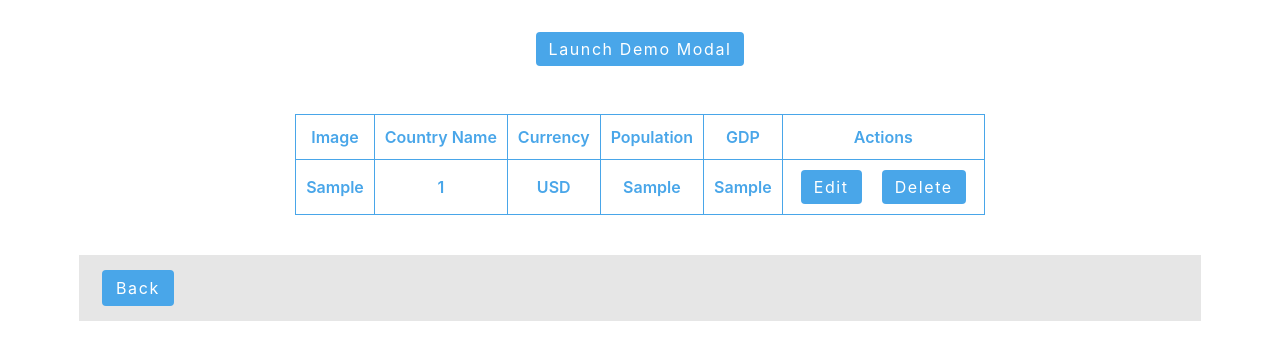
After one commit to kanakabhashitha/cloud-workshop-2, a Flask app: page /country-table in a window 1280 px wide. The commit adds this page. Shown: the top 360 px of the page. Run offline with Flask 2, Linux system fonts and the light colour scheme; tables that the repository leaves empty or names only in its code hold one stand-in row (values such as "Sample post"); some libraries are stand-ins or nearby versions.

Commit message:
create insert

```diff
--- /dev/null
+++ b/main.py
@@ -0,0 +1,182 @@
+from ast import Not
+import sys
+import os
+import io
+
+from flask import Flask, flash, redirect, request, render_template
+from numpy import not_equal
+import pymysql
+# import mysql.connector
+# from mysql.connector.constants import ClientFlag
+# import pandas as pd
+
+db_user = os.environ.get('CLOUD_SQL_USERNAME')
+db_password = os.environ.get('CLOUD_SQL_PASSWORD')
+db_name = os.environ.get('CLOUD_SQL_DATABASE_NAME')
+db_connection_name = os.environ.get('CLOUD_SQL_CONNECTION_NAME')
+
+config = {
+    'user': 'kanaka',
+    'password': '11225',
+    'database': 'work_shop_db',
+    'host': '35.226.133.70',
+    'ssl_ca': 'ssl/server-ca.pem',
+    'ssl_cert': 'ssl/client-cert.pem',
+    'ssl_key': 'ssl/client-key.pem'
+}
+
+
+app = Flask(__name__, template_folder='template')
+
+
+@app.route('/', methods=['GET', 'POST'])
+def index():
+    if request.method == 'POST':
+        print("Data Received")
+    return render_template('index.html')
+
+
+@app.route('/single-row-insert', methods=['GET', 'POST'])
+def singleRowInsert():
+
+    connection = pymysql.connect(**config)
+    cur = connection.cursor()
+
+    if request.method == 'GET':
+        with connection:
+            with cur as cursor:
+
+                cursor.execute("select * from test_country_table")
+                result = cursor.fetchall()
+
+            cur.close()
+
+        return render_template('single-row-insert.html', result=result)
+
+    if request.method == 'POST':
+
+        with connection:
+
+            sqlStatement = ("CREATE DATABASE IF NOT EXISTS work_shop_db")
+            cur.execute(sqlStatement)
+
+            createTable = ("CREATE TABLE IF NOT EXISTS test_country_table ("
+                           "id INT NOT NULL AUTO_INCREMENT,"
+                           "countryName VARCHAR(100),"
+                           "currency  VARCHAR(50),"
+                           "population VARCHAR(200),"
+                           "gdp VARCHAR(50),"
+                           "flagURI VARCHAR(500),"
+                           "PRIMARY KEY (id))")
+
+            cur.execute(createTable)
+
+            sqlData = ("INSERT INTO test_country_table (id, countryName, currency, population, gdp, flagURI) "
+                       "VALUES (%s, %s, %s, %s, %s, %s)")
+
+            cur.execute(sqlData, (0, "sample name", "sample currency",
+                                  "sample population", "sample gdp", "sample flagURI"))
+            connection.commit()
+
+            with cur as cursor:
+
+                cursor.execute("select * from test_country_table")
+                result = cursor.fetchall()
+
+            cur.close()
+
+        return render_template('single-row-insert.html', result=result)
+
+
+@app.route('/country-table', methods=['GET', 'POST', 'PUT'])
+def countryTable():
+
+    connection = pymysql.connect(**config)
+    cur = connection.cursor()
+
+    if request.method == 'GET':
+
+        with connection:
+            with cur as cursor:
+
+                cursor.execute("select * from country_table")
+                result = cursor.fetchall()
+
+            cur.close()
+
+        return render_template('country-table.html', result=result)
+
+    if request.method == 'POST':
+
+        country_name = request.form['country_name']
+        currency = request.form['currency']
+        population = request.form['population']
+        gdp = request.form['gdp']
+        flag_url = request.form['flag_url']
+
+        with connection:
+
+            sqlStatement = ("CREATE DATABASE IF NOT EXISTS work_shop_db")
+            cur.execute(sqlStatement)
+
+            createTable = ("CREATE TABLE IF NOT EXISTS country_table ("
+                           "id INT NOT NULL AUTO_INCREMENT,"
+                           "countryName VARCHAR(100),"
+                           "currency  VARCHAR(50),"
+                           "population VARCHAR(200),"
+                           "gdp VARCHAR(50),"
+                           "flagURI VARCHAR(500),"
+                           "PRIMARY KEY (id))")
+
+            cur.execute(createTable)
+
+            sqlData = ("INSERT INTO country_table (id, countryName, currency, population, gdp, flagURI) "
+                       "VALUES (%s, %s, %s, %s, %s, %s)")
+
+            cur.execute(sqlData, (0, country_name, currency,
+                                  population, gdp, flag_url))
+            connection.commit()
+
+            with cur as cursor:
+
+                cursor.execute("select * from country_table")
+                result = cursor.fetchall()
+
+            cur.close()
+
+        return render_template('country-table.html', result=result)
+
+
+@app.route('/country-table-update', methods=['GET', 'POST'])
+def updateTable():
+
+    connection = pymysql.connect(**config)
+    cur = connection.cursor()
+
+    if request.method == 'POST':
+
+        id = request.form['id']
+        country_name = request.form['country_name']
+        currency = request.form['currency']
+        population = request.form['population']
+        gdp = request.form['gdp']
+        flag_url = request.form['flag_url']
+
+        sqlUpdate = "UPDATE `country_table` SET `countryName` = %s, `currency` = %s, `population` = %s, `gdp` = %s, `flagURI` = %s   WHERE `id` = %s"
+
+        cur.execute(sqlUpdate, (country_name, currency,
+                                population, gdp, flag_url, id))
+        connection.commit()
+
+        with cur as cursor:
+
+            cursor.execute("select * from country_table")
+            result = cursor.fetchall()
+
+        cur.close()
+
+        return render_template('country-table.html', result=result)
+
+
+if __name__ == "__main__":
+    app.run(debug=True, threaded=True)
--- a/static/style.css
+++ b/static/style.css
@@ -4,6 +4,64 @@
   margin: 0;
   padding: 0;
   box-sizing: border-box;
+}
+
+:root {
+  /* colors */
+  --primary-50: #e0fcff;
+  --primary-100: #bef8fd;
+  --primary-200: #87eaf2;
+  --primary-300: #54d1db;
+  --primary-400: #38bec9;
+  --primary-500: #2cb1bc;
+  --primary-600: #14919b;
+  --primary-700: #0e7c86;
+  --primary-800: #0a6c74;
+  --primary-900: #044e54;
+
+  /* grey */
+  --grey-50: #f0f4f8;
+  --grey-100: #d9e2ec;
+  --grey-200: #bcccdc;
+  --grey-300: #9fb3c8;
+  --grey-400: #829ab1;
+  --grey-500: #627d98;
+  --grey-600: #486581;
+  --grey-700: #334e68;
+  --grey-800: #243b53;
+  --grey-900: #102a43;
+  /* rest of the colors */
+  --black: #222;
+  --white: #fff;
+  --red-light: #f8d7da;
+  --red-dark: #842029;
+  --green-light: #d1e7dd;
+  --green-dark: #0f5132;
+
+  /* fonts  */
+  --headingFont: 'Roboto Condensed', Sans-Serif;
+  --bodyFont: 'Cabin', Sans-Serif;
+  --small-text: 0.875rem;
+  --extra-small-text: 0.7em;
+  /* rest of the vars */
+  --backgroundColor: var(--grey-50);
+  --textColor: var(--grey-900);
+  --borderRadius: 0.25rem;
+  --letterSpacing: 1px;
+  --transition: 0.3s ease-in-out all;
+  --max-width: 1120px;
+  --fixed-width: 500px;
+  --fluid-width: 90vw;
+  --breakpoint-lg: 992px;
+  --nav-height: 6rem;
+  /* box shadow*/
+  --shadow-1: 0 1px 3px 0 rgba(0, 0, 0, 0.1), 0 1px 2px 0 rgba(0, 0, 0, 0.06);
+  --shadow-2: 0 4px 6px -1px rgba(0, 0, 0, 0.1),
+    0 2px 4px -1px rgba(0, 0, 0, 0.06);
+  --shadow-3: 0 10px 15px -3px rgba(0, 0, 0, 0.1),
+    0 4px 6px -2px rgba(0, 0, 0, 0.05);
+  --shadow-4: 0 20px 25px -5px rgba(0, 0, 0, 0.1),
+    0 10px 10px -5px rgba(0, 0, 0, 0.04);
 }
 
 .container {
@@ -25,7 +83,6 @@
     text-transform: capitalize;
     font-size: 1rem;
     letter-spacing: 0.1rem;
-    margin-top: 2rem;
     margin-left: 0.5rem;
     margin-right: 0.5rem;
     cursor: pointer;
@@ -172,8 +229,8 @@ a{
 }
 
 .back-btn-conternar{
-  margin-top: 5px;
-  margin-bottom: 40px;
+  margin-top: 40px;
+  margin-bottom: 20px;
   padding-left:  15px;
   padding-top: 15px;
   padding-bottom: 15px;
--- /dev/null
+++ b/tempCodeRunnerFile.py
@@ -0,0 +1 @@
+if request.method == 'POST':
--- /dev/null
+++ b/template/country-table.html
@@ -0,0 +1,272 @@
+<!DOCTYPE html>
+<html lang="en">
+  <head>
+    <meta charset="UTF-8" />
+    <meta http-equiv="X-UA-Compatible" content="IE=edge" />
+    <meta name="viewport" content="width=device-width, initial-scale=1.0" />
+    <link
+      rel="stylesheet"
+      href="https://cdn.jsdelivr.net/npm/bootstrap@4.0.0/dist/css/bootstrap.min.css"
+      integrity="sha384-Gn5384xqQ1aoWXA+058RXPxPg6fy4IWvTNh0E263XmFcJlSAwiGgFAW/dAiS6JXm"
+      crossorigin="anonymous"
+    />
+    <link rel="stylesheet" href="/static/style.css" />
+    <!-- <link rel="stylesheet" href="/css/style.css" /> -->
+    <title>Country Table</title>
+  </head>
+  <body>
+    <div class="container">
+      <!-- Button trigger modal -->
+      <button
+        type="button"
+        class="btn btn-primary"
+        data-toggle="modal"
+        data-target="#insertModal"
+      >
+        Launch demo modal
+      </button>
+
+      <table class="table-hover">
+        <thead>
+          <tr>
+            <th>Image</th>
+            <th>Country Name</th>
+            <th>Currency</th>
+            <th>Population</th>
+            <th>GDP</th>
+            <th>Actions</th>
+          </tr>
+        </thead>
+        <tbody>
+          {%for value in result%}
+          <tr>
+            <td>{{value[5]}}</td>
+            <td>{{value[1]}}</td>
+            <td>{{value[2]}}</td>
+            <td>{{value[3]}}</td>
+            <td>{{value[4]}}</td>
+            <td>
+              <a
+                href="/update/{{value[0]}}"
+                class="btn"
+                data-toggle="modal"
+                data-target="#editModal{{value[0]}}"
+              >
+                Edit
+              </a>
+              <button class="btn">Delete</button>
+            </td>
+          </tr>
+
+          <!--esit Modal -->
+          <div
+            class="modal fade"
+            id="editModal{{value[0]}}"
+            tabindex="-1"
+            role="dialog"
+            aria-labelledby="exampleModalLabel"
+            aria-hidden="true"
+          >
+            <div class="modal-dialog" role="document">
+              <div class="modal-content">
+                <div class="modal-header">
+                  <h5 class="modal-title" id="exampleModalLabel">Edit</h5>
+                  <button
+                    type="button"
+                    class="close"
+                    data-dismiss="modal"
+                    aria-label="Close"
+                  >
+                    <span aria-hidden="true">&times;</span>
+                  </button>
+                </div>
+                <div class="modal-body">
+                  <form action="/country-table-update" method="post">
+                    <div class="form-group">
+                      <input
+                        type="hidden"
+                        class="form-control"
+                        name="id"
+                        value="{{value[0]}}"
+                      />
+                    </div>
+
+                    <div class="form-group">
+                      <input
+                        type="text"
+                        class="form-control"
+                        name="country_name"
+                        value="{{value[1]}}"
+                        placeholder="Enter country name"
+                      />
+                    </div>
+
+                    <div class="form-group">
+                      <input
+                        type="text"
+                        class="form-control"
+                        name="currency"
+                        value="{{value[2]}}"
+                        placeholder="Enter currency of the country"
+                      />
+                    </div>
+
+                    <div class="form-group">
+                      <input
+                        type="text"
+                        class="form-control"
+                        name="population"
+                        value="{{value[3]}}"
+                        placeholder="Enter population of the country"
+                      />
+                    </div>
+
+                    <div class="form-group">
+                      <input
+                        type="text"
+                        class="form-control"
+                        name="gdp"
+                        value="{{value[4]}}"
+                        placeholder="Enter gdp of the country"
+                      />
+                    </div>
+
+                    <div class="form-group">
+                      <input
+                        type="text"
+                        class="form-control"
+                        name="flag_url"
+                        value="{{value[5]}}"
+                        placeholder="Enter flag URL of the country"
+                      />
+                    </div>
+
+                    <div class="modal-footer">
+                      <button type="submit" class="btn btn-primary">
+                        Save Changes
+                      </button>
+                      <button
+                        type="button"
+                        class="btn btn-secondary"
+                        data-dismiss="modal"
+                      >
+                        Close
+                      </button>
+                    </div>
+                  </form>
+                </div>
+              </div>
+            </div>
+          </div>
+
+          {%endfor%}
+        </tbody>
+      </table>
+
+      <form action="/" method="post" class="back-btn-conternar">
+        <input class="serach" type="submit" value="Back" />
+      </form>
+    </div>
+
+    <!--insert Modal -->
+    <div
+      class="modal fade"
+      id="insertModal"
+      tabindex="-1"
+      role="dialog"
+      aria-labelledby="exampleModalLabel"
+      aria-hidden="true"
+    >
+      <div class="modal-dialog" role="document">
+        <div class="modal-content">
+          <div class="modal-header">
+            <h5 class="modal-title" id="exampleModalLabel">Modal title</h5>
+            <button
+              type="button"
+              class="close"
+              data-dismiss="modal"
+              aria-label="Close"
+            >
+              <span aria-hidden="true">&times;</span>
+            </button>
+          </div>
+          <div class="modal-body">
+            <form action="/country-table" method="post">
+              <div class="form-group">
+                <input
+                  type="text"
+                  class="form-control"
+                  name="country_name"
+                  placeholder="Enter country name"
+                />
+              </div>
+
+              <div class="form-group">
+                <input
+                  type="text"
+                  class="form-control"
+                  name="currency"
+                  placeholder="Enter currency of the country"
+                />
+              </div>
+
+              <div class="form-group">
+                <input
+                  type="text"
+                  class="form-control"
+                  name="population"
+                  placeholder="Enter population of the country"
+                />
+              </div>
+
+              <div class="form-group">
+                <input
+                  type="text"
+                  class="form-control"
+                  name="gdp"
+                  placeholder="Enter gdp of the country"
+                />
+              </div>
+
+              <div class="form-group">
+                <input
+                  type="text"
+                  class="form-control"
+                  name="flag_url"
+                  placeholder="Enter flag URL of the country"
+                />
+              </div>
+
+              <div class="modal-footer">
+                <button type="submit" class="btn btn-primary">Submit</button>
+                <button
+                  type="button"
+                  class="btn btn-secondary"
+                  data-dismiss="modal"
+                >
+                  Close
+                </button>
+              </div>
+            </form>
+          </div>
+        </div>
+      </div>
+    </div>
+
+    <script
+      src="https://code.jquery.com/jquery-3.2.1.slim.min.js"
+      integrity="sha384-KJ3o2DKtIkvYIK3UENzmM7KCkRr/rE9/Qpg6aAZGJwFDMVNA/GpGFF93hXpG5KkN"
+      crossorigin="anonymous"
+    ></script>
+    <script
+      src="https://cdn.jsdelivr.net/npm/popper.js@1.12.9/dist/umd/popper.min.js"
+      integrity="sha384-ApNbgh9B+Y1QKtv3Rn7W3mgPxhU9K/ScQsAP7hUibX39j7fakFPskvXusvfa0b4Q"
+      crossorigin="anonymous"
+    ></script>
+    <script
+      src="https://cdn.jsdelivr.net/npm/bootstrap@4.0.0/dist/js/bootstrap.min.js"
+      integrity="sha384-JZR6Spejh4U02d8jOt6vLEHfe/JQGiRRSQQxSfFWpi1MquVdAyjUar5+76PVCmYl"
+      crossorigin="anonymous"
+    ></script>
+  </body>
+</html>
```
Also changed, not shown: app.py (deleted, +0 -18 lines), app.yaml (+9 -0 lines), requirements.txt (+4 -47 lines), template/base.html (added, +34 -0 lines), template/index.html (+7 -7 lines), template/single-row-insert.html (added, +45 -0 lines), 2 other files.
